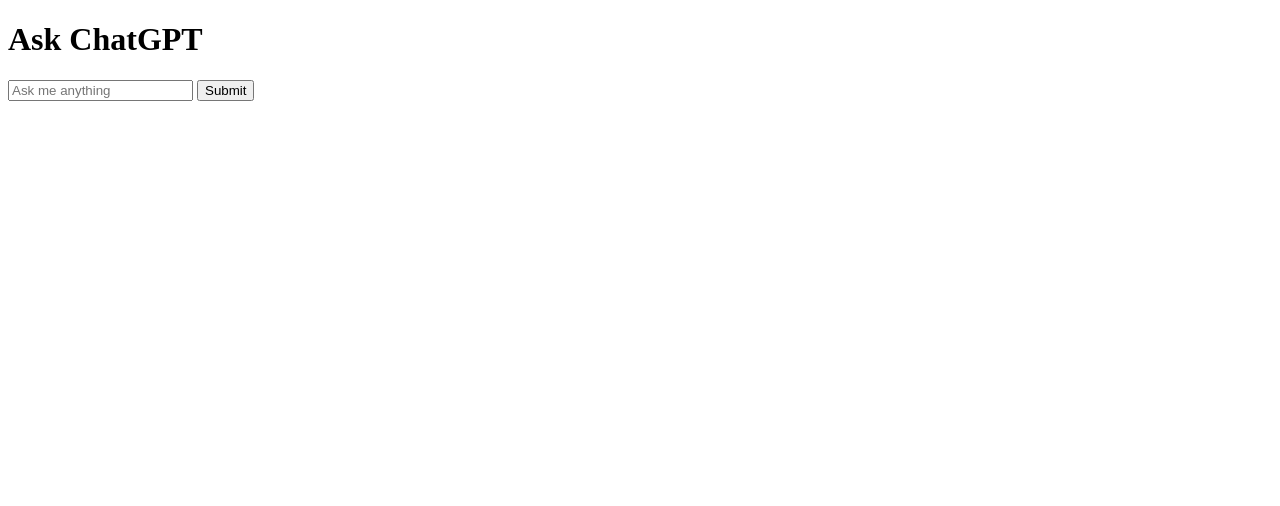
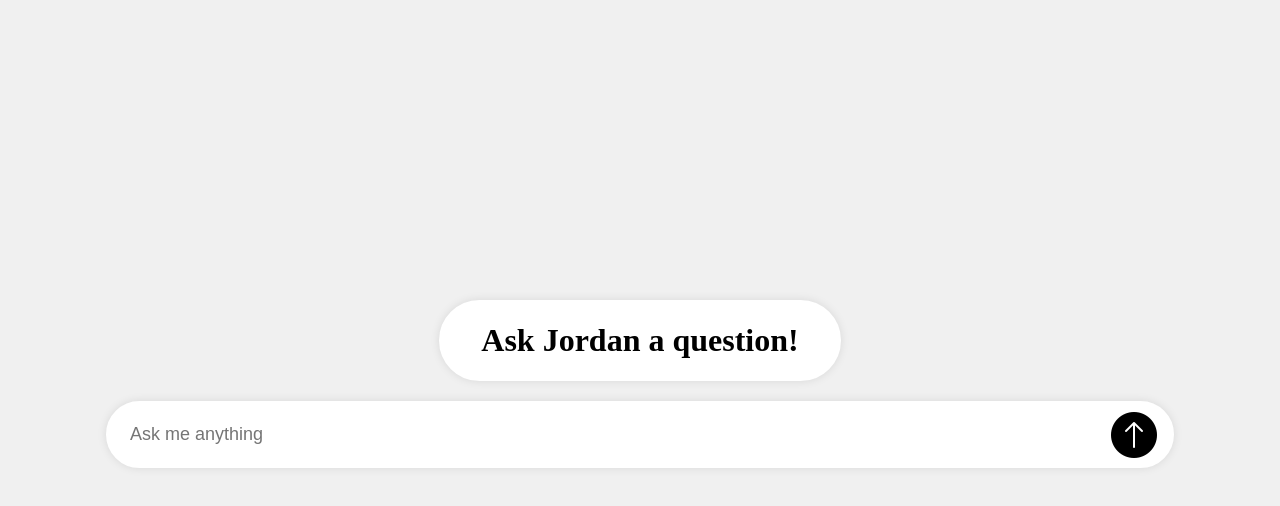
Before and after one commit to Jordanlapp7/AI-Interview, a website: page public/index.html in a window 1280 px wide. Drawn offline with Linux system fonts and the light colour scheme.

Commit message:
Created css stylesheet.

```diff
--- a/public/index.html
+++ b/public/index.html
@@ -4,12 +4,13 @@
   <meta charset="UTF-8">
   <meta name="viewport" content="width=device-width, initial-scale=1.0">
   <title>Chat with GPT</title>
+  <link rel="stylesheet" href="styles.css">
 </head>
 <body>
-  <h1>Ask ChatGPT</h1>
+  <h1>Ask Jordan a question!</h1>
   <form id="questionForm">
     <input type="text" id="questionInput" name="answer" placeholder="Ask me anything" required>
-    <button type="submit">Submit</button>
+    <button type="submit"><img src="submitIcon.png" draggable="false"></button>
   </form>
   <p id="answer"></p>
 
--- /dev/null
+++ b/public/styles.css
@@ -0,0 +1,64 @@
+body {
+    display: flex;
+    flex-direction: column;
+    justify-content: center;
+    align-items: center;
+    height: 100vh;
+    margin: 0;
+    background-color: #f0f0f0; /* Light gray background */
+  }
+
+  h1, form {
+    margin: 10px;
+    padding: 20px;
+    border: 2px solid white;
+    background-color: #fff;
+    box-shadow: 0 0 10px rgba(0,0,0,0.1);
+    width: fit-content;
+    border-radius: 100px;
+  }
+
+  h1 {
+    text-align: center;
+    padding-left: 40px;
+    padding-right: 40px;
+  }
+
+  form {
+    flex-direction: column;
+    align-items: center;
+    width: 80%;
+  }
+
+  input {
+    width: calc(100% - 75px);
+    font-size: large;
+    border-width: 0;
+  }
+
+  input:focus {
+    outline: none;
+  }
+
+  button {
+    min-width: 50px;
+    font-size: large;
+    border-width: 0;
+    background-color: transparent;
+    text-align: right;
+  }
+
+  button:hover {
+    cursor: pointer;
+  }
+
+  button img {
+    width: 50px;
+    height: 50px;
+    margin: -20px;
+    margin-right: -30px;
+  }
+
+  button:focus {
+    outline: none;
+  }
--- a/server.js
+++ b/server.js
@@ -12,6 +12,7 @@
 const voice = new ElevenLabs(
   {
     apiKey: process.env.ELEVENLABS_API_KEY,
+    voiceId: "23MqtcSrFEemBPnyN4y8"
   }
 )
 
```
Also changed, not shown: public/submitIcon.png (added), 1 other file.
